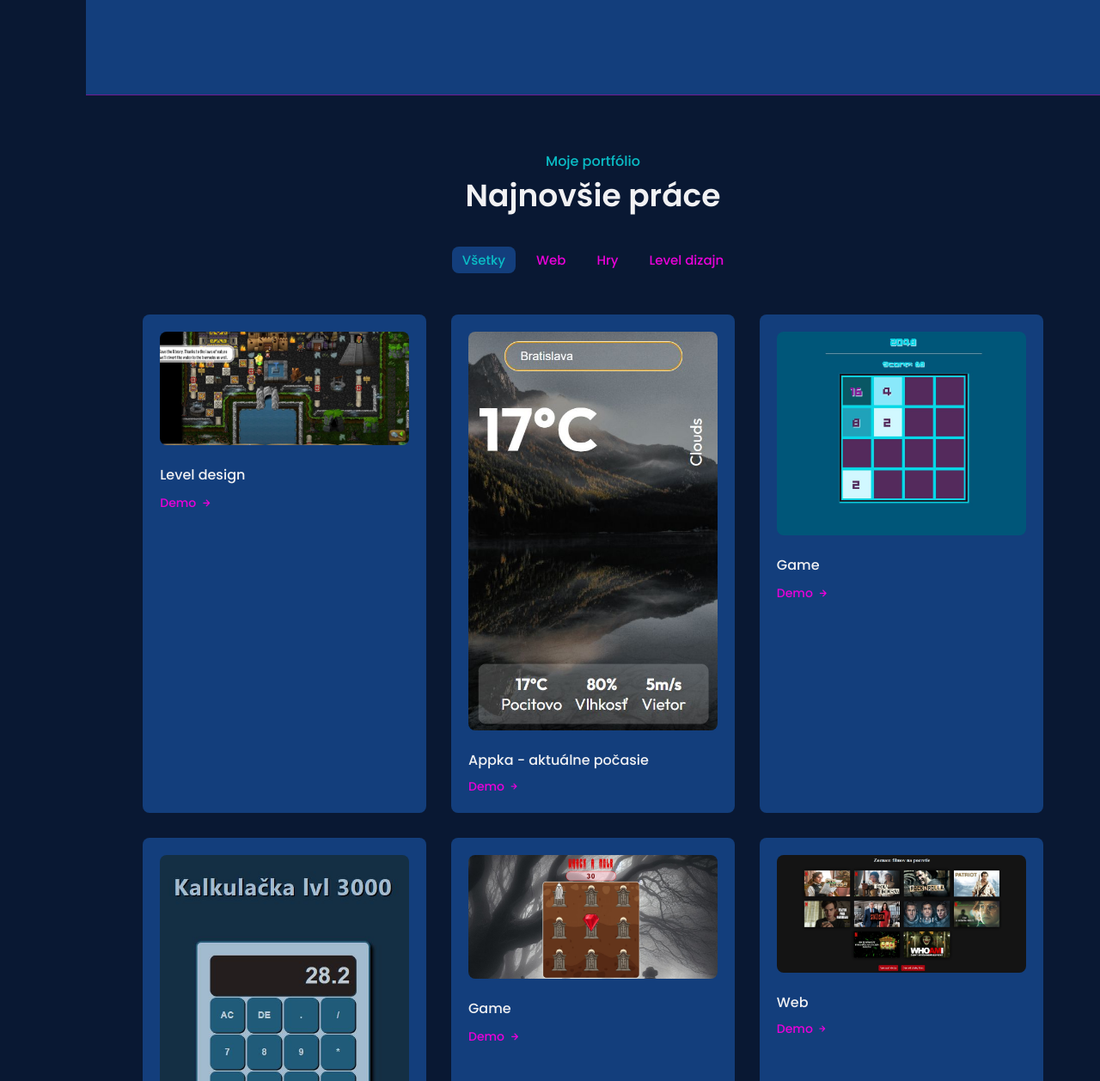
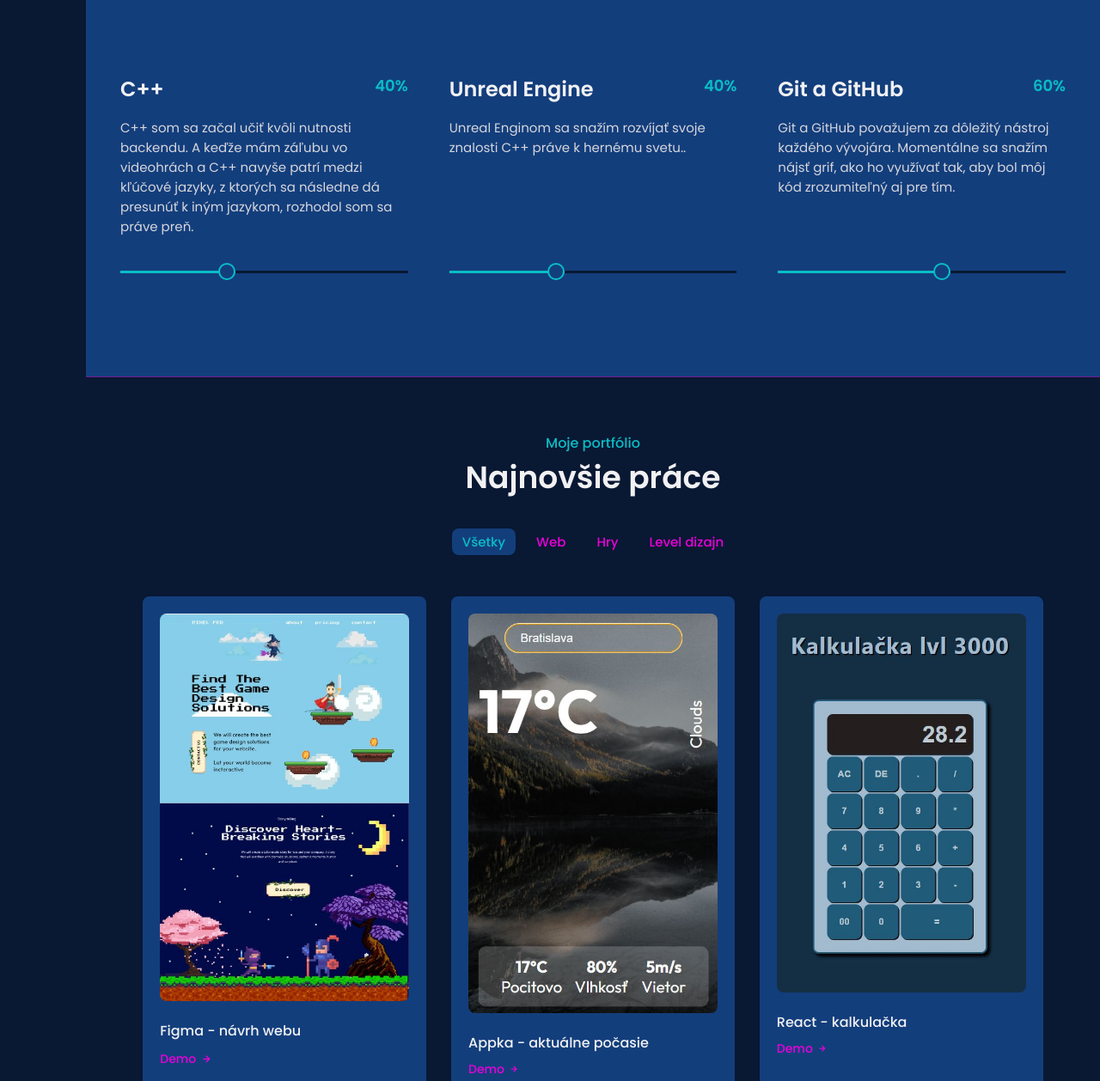
Before and after one commit to MarcelSedo/portfolio-web, a plain HTML site: page index.html in a window 1280 px wide. Shown: the part 3249-4507 px from the top of the page at 86% size. Drawn offline with nearby package versions, Linux system fonts and the light colour scheme; a web font is replaced by a local one.

Commit message:
pridane prvky do portfolia

```diff
--- a/index.html
+++ b/index.html
@@ -308,6 +308,47 @@
                     </div>
                 </div>
 
+                <!------------Skills - C++ ---------------->
+                <div class="skills-items">
+                    <div class="skills-titles">
+                        <h3 class="skills-name">C++</h3>
+                        <span class="skills-subtitle">40%</span>
+                    </div>
+                    <p class="skills-description">C++ som sa začal učiť kvôli nutnosti backendu. A keďže mám záľubu vo videohrách a C++ navyše patrí medzi kľúčové jazyky, z ktorých sa následne dá presunúť k iným jazykom, rozhodol som sa práve preň.</p>
+                    <div class="skills-bar">
+                        <div class="percentage" style="width: 40%">
+                            <span></span>
+                        </div>
+                    </div>
+                </div>
+                <!------------Unreal Engine -------------->
+                <div class="skills-items">
+                    <div class="skills-titles">
+                        <h3 class="skills-name">Unreal Engine</h3>
+                        <span class="skills-subtitle">40%</span>
+                    </div>
+                    <p class="skills-description">Unreal Enginom sa snažím rozvíjať svoje znalosti C++ práve k hernému svetu..</p>
+                    <div class="skills-bar">
+                        <div class="percentage" style="width: 40%">
+                            <span></span>
+                        </div>
+                    </div>
+                </div>
+
+                <!---------------Git + Github---------------->
+                <div class="skills-items">
+                    <div class="skills-titles">
+                        <h3 class="skills-name">Git a GitHub</h3>
+                        <span class="skills-subtitle">60%</span>
+                    </div>
+                    <p class="skills-description">Git a GitHub považujem za dôležitý nástroj každého vývojára. Momentálne sa snažím nájsť grif, ako ho využívať tak, aby bol môj kód zrozumiteľný aj pre tím.</p>
+                    <div class="skills-bar">
+                        <div class="percentage" style="width: 60%">
+                            <span></span>
+                        </div>
+                    </div>
+                </div>
+
             </div>
 
 
@@ -323,19 +364,19 @@
                 <span class="work-item" data-filter=".level-dizajn">Level dizajn</span>
             </div>
             <div class="work-container container grid">
-                <div class="work-card mix level-dizajn">
-                    <img src="assets/img/portf-ld3.jpg" alt="" class="work-img">
-                    <h3 class="work-title">Level design</h3>
+                <div class="work-card mix web">
+                    <img src="assets/img/figma_gd.jpg" alt="" class="work-img">
+                    <h3 class="work-title">Figma - návrh webu</h3>
                     <span class="work-button">Demo
-                        <i class="uil uil-arrow-right work__button-icon"></i>
+                         <i class="uil uil-arrow-right work__button-icon"></i>
                     </span>
                     <div class="portfolio-item-details">
-                        <h3 class="details-title">Inca Village in Flames</h3>
-                        <p class="details-description">Naratívnejšie poňatý level, v ktorom dostáva hráč možnosť rozhodovať sa. Súčasne priniesol do hry Diggy´s Adventure nový typ puzzlu.</p>
+                        <h3 class="details-title">Figma - navrh webu</h3>
+                        <p class="details-description">Trochu som sa hral vo figme a pokúšal sa vytvoriť pixel artovo pôsobiaci web zameraný na game design.</p>
                         <ul class="details-info">
-                            <li>Vytvorené - <span>2020</span></li>
-                            <li>Rola - <span>Level dizajnér</span></li>
-                            <li>Link - <span><a href="https://www.youtube.com/watch?v=OaAAchA7MKU" target="_blank">Youtube</a></span></li>
+                            <li>Vytvorené - <span>2024</span></li>
+                            <li>Rola - <span>UI</span></li>
+                            <li>Link - <span>Absentuje</span></li>
                         </ul>
                     </div>
                 </div>
@@ -357,26 +398,9 @@
                     </div>
                 </div>
 
-                <div class="work-card mix games">
-                    <img src="assets/img/portf-2048.jpg" alt="" class="work-img">
-                    <h3 class="work-title">Game</h3>
-                    <span class="work-button">Demo
-                         <i class="uil uil-arrow-right work__button-icon"></i>
-                    </span>
-                    <div class="portfolio-item-details">
-                        <h3 class="details-title">2048</h3>
-                        <p class="details-description">Javascriptová hra 2048, naštýlovaná v cyberpunkovej grafickej palete.</p>
-                        <ul class="details-info">
-                            <li>Vytvorené - <span>2024</span></li>
-                            <li>Rola - <span>Frontend</span></li>
-                            <li>Link - <span><a href="https://github.com/MarcelSedo/2048" target="_blank">GitHub</a></span></li>
-                        </ul>
-                    </div>
-                </div>
-
                 <div class="work-card mix web">
                     <img src="assets/img/kalkulacka.jpg" alt="" class="work-img">
-                    <h3 class="work-title">Web</h3>
+                    <h3 class="work-title">React - kalkulačka</h3>
                     <span class="work-button">Demo
                     <i class="uil uil-arrow-right work-button-icon"></i>
                     </span>
@@ -392,8 +416,25 @@
                 </div>
 
                 <div class="work-card mix games">
+                    <img src="assets/img/portf-2048.jpg" alt="" class="work-img">
+                    <h3 class="work-title">Hra - 2048</h3>
+                    <span class="work-button">Demo
+                         <i class="uil uil-arrow-right work__button-icon"></i>
+                    </span>
+                    <div class="portfolio-item-details">
+                        <h3 class="details-title">2048</h3>
+                        <p class="details-description">Javascriptová hra 2048, naštýlovaná v cyberpunkovej grafickej palete.</p>
+                        <ul class="details-info">
+                            <li>Vytvorené - <span>2024</span></li>
+                            <li>Rola - <span>Frontend</span></li>
+                            <li>Link - <span><a href="https://github.com/MarcelSedo/2048" target="_blank">GitHub</a></span></li>
+                        </ul>
+                    </div>
+                </div>
+
+                <div class="work-card mix games">
                     <img src="assets/img/portf-whack-a-mole.jpg" alt="" class="work-img">
-                    <h3 class="work-title">Game</h3>
+                    <h3 class="work-title">Hra - Whack-a-mole</h3>
                     <span class="work-button">Demo
                         <i class="uil uil-arrow-right work__button-icon"></i>
                     </span>
@@ -410,7 +451,7 @@
 
             <div class="work-card mix web">
                     <img src="assets/img/react.jpg" alt="" class="work-img">
-                    <h3 class="work-title">Web</h3>
+                    <h3 class="work-title">React - zoznam filmov</h3>
                     <span class="work-button">Demo
                     <i class="uil uil-arrow-right work-button-icon"></i>
                     </span>
@@ -427,7 +468,7 @@
 
                 <div class="work-card mix level-dizajn">
                     <img src="assets/img/portf-ld5.jpg" alt="" class="work-img">
-                    <h3 class="work-title">Level Dizajn</h3>
+                    <h3 class="work-title">Level - Futurocity</h3>
                     <span class="work-button">Demo
                     <i class="uil uil-arrow-right work-button-icon"></i>
                     </span>
@@ -441,6 +482,24 @@
                         </ul>
                     </div>
                 </div>
+
+                <div class="work-card mix level-dizajn">
+                    <img src="assets/img/portf-ld3.jpg" alt="" class="work-img">
+                    <h3 class="work-title">Level - Inca Village in Flames</h3>
+                    <span class="work-button">Demo
+                        <i class="uil uil-arrow-right work__button-icon"></i>
+                    </span>
+                    <div class="portfolio-item-details">
+                        <h3 class="details-title">Inca Village in Flames</h3>
+                        <p class="details-description">Naratívnejšie poňatý level, v ktorom dostáva hráč možnosť rozhodovať sa. Súčasne priniesol do hry Diggy´s Adventure nový typ puzzlu.</p>
+                        <ul class="details-info">
+                            <li>Vytvorené - <span>2020</span></li>
+                            <li>Rola - <span>Level dizajnér</span></li>
+                            <li>Link - <span><a href="https://www.youtube.com/watch?v=OaAAchA7MKU" target="_blank">Youtube</a></span></li>
+                        </ul>
+                    </div>
+                </div>
+
 
 
             <!-------------Filter mix-it-up--------------->
```
Also changed, not shown: assets/img/figma_gd.jpg (added).
